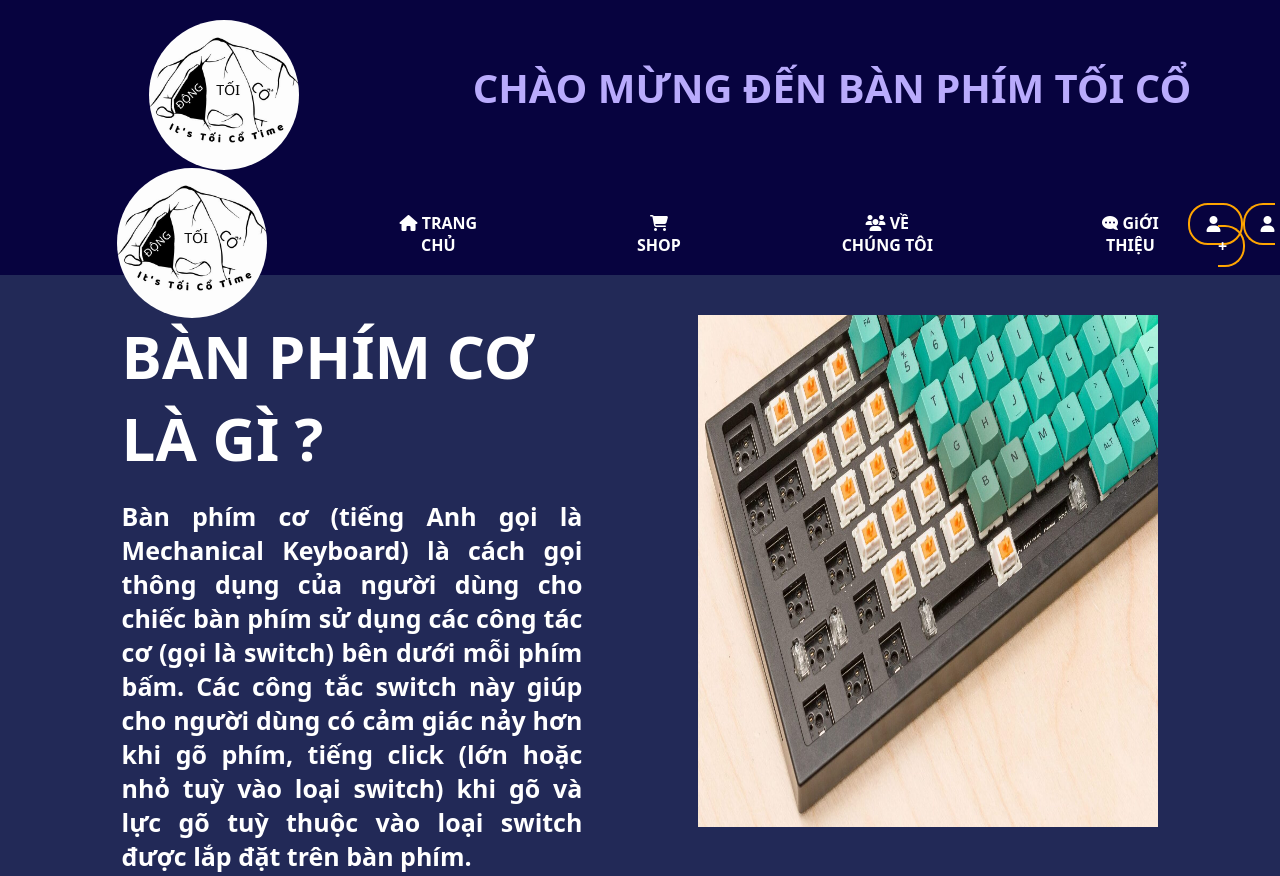
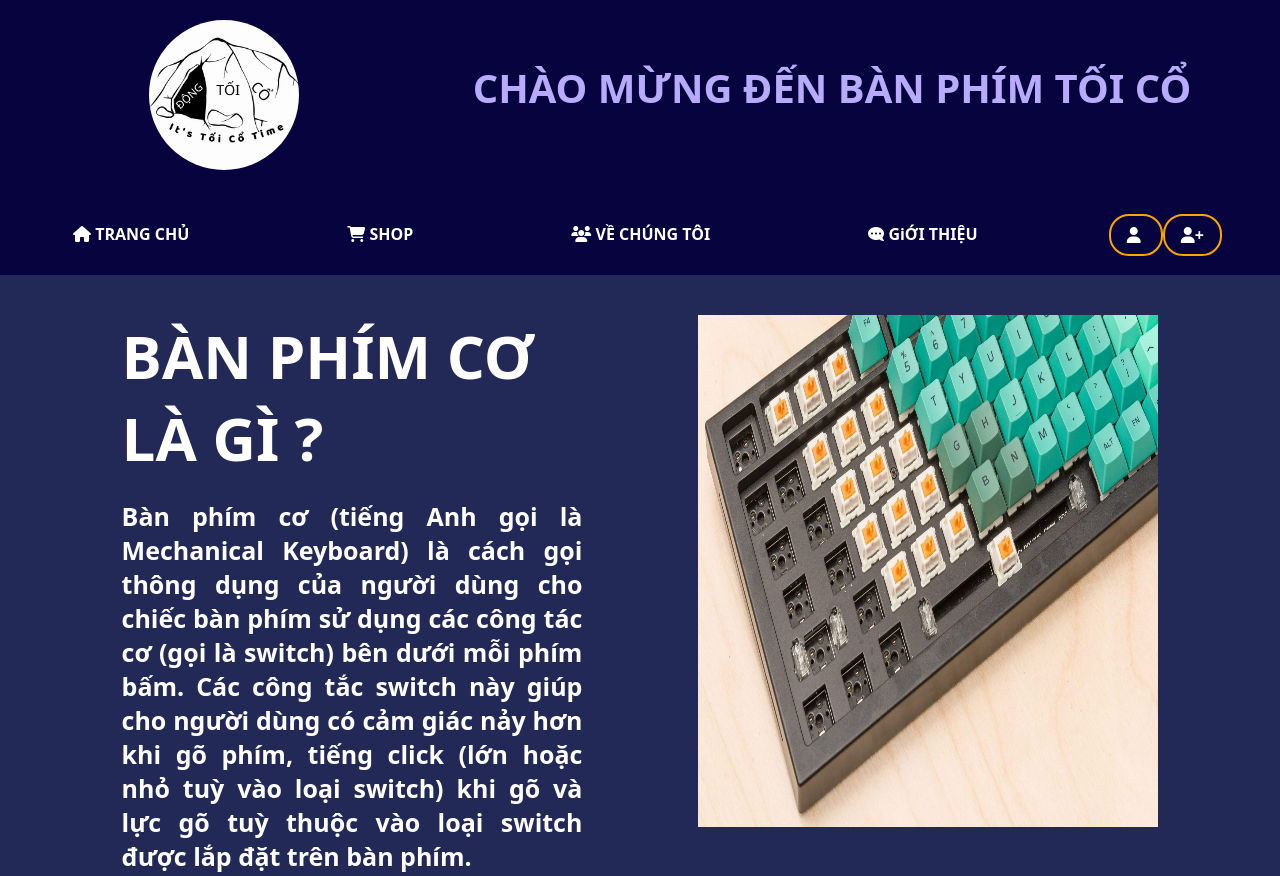
Before and after one commit to VTLShrimp/WebCuoiKy.github.io, a plain HTML site: page gioithieu.html in a window 1280 px wide. Shown: the top 876 px of the page. Drawn offline with nearby package versions, Linux system fonts and the light colour scheme.

Commit message:
lai neww

```diff
--- a/gioithieu.html
+++ b/gioithieu.html
@@ -28,7 +28,6 @@
     </header>
     <nav>
         <div class="navbar">
-            <div class="logo"><a href="#"><img src="/img/cropped-Ban-sao-cua-DONG-TOI-CO-1.png"></a></div>
             <ul class="luachon">
                 <li><a href="trangchu.html"><i class="fa-solid fa-house"></i> TRANG CHỦ</a></li>
                 <li><a href="shop.html"><i class="fa-solid fa-cart-shopping"></i> SHOP</a></li>
```
